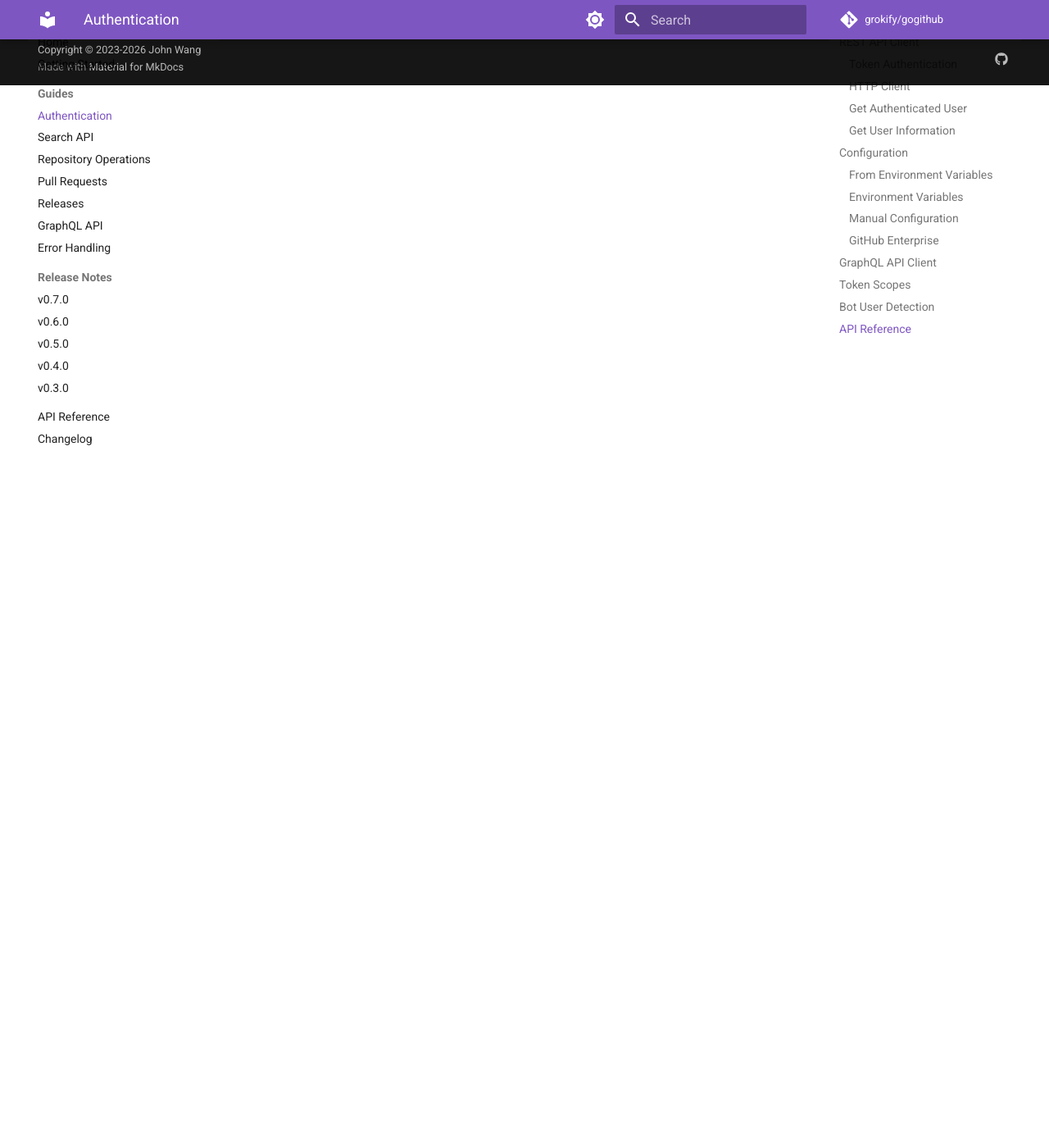
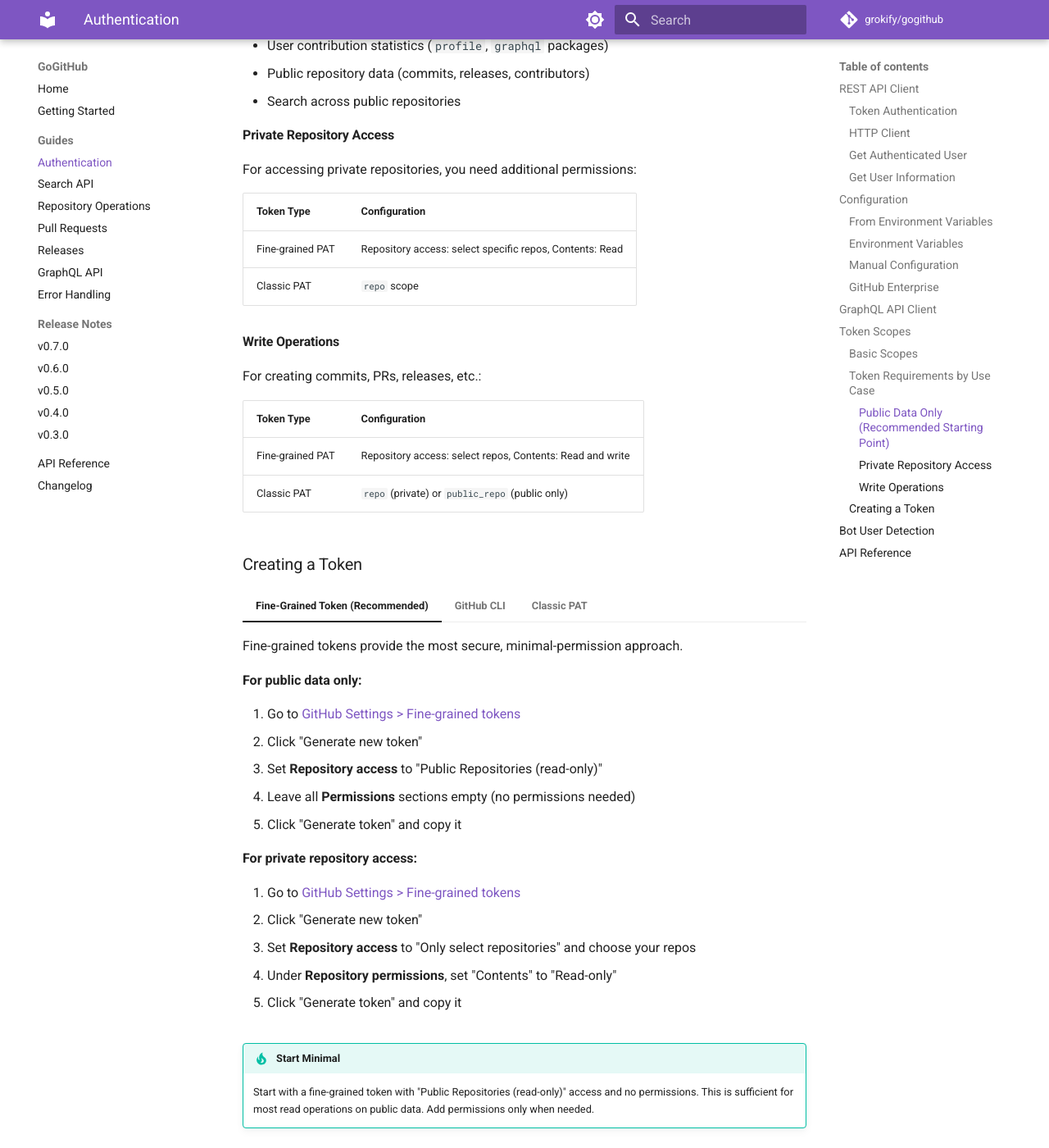
Before and after one commit to grokify/gogithub, an MkDocs documentation site: the page built from docs/guides/auth.md, in a window 1280 px wide and 1400 px high, scrolled down 3945 px. Shown: the whole window at 82% size. Built offline with MkDocs 1.6.1 and Material for MkDocs 9.7.7, drawn with Linux system fonts in a browser that asks for light colours; comment, search, counter and statistics services are not loaded; some of the changed text lies outside the part shown.

Commit message:
docs(auth): expand token requirements documentation
Add detailed token scope documentation:
- Token requirements by use case (public, private, write)
- Fine-grained vs classic PAT comparison
- Step-by-step token creation instructions
- Clarify that public data only needs "Public Repositories (read-only)"
  with no additional permissions

Co-Authored-By: Claude Opus 4.5 <noreply@anthropic.com>

````diff
--- a/docs/guides/auth.md
+++ b/docs/guides/auth.md
@@ -138,13 +138,94 @@ client := graphql.NewEnterpriseClient(ctx, "your-token", "https://github.mycompa
 
 ## Token Scopes
 
+### Basic Scopes
+
 | Scope | Required For |
 |-------|--------------|
 | (none) | Read public data, GraphQL queries on public repos |
 | `public_repo` | Write to public repositories |
 | `repo` | Full access to private repositories |
-| `read:user` | Read user profile data |
+| `read:user` | Read user profile data, contribution statistics |
 | `read:org` | Read organization membership |
+
+### Token Requirements by Use Case
+
+#### Public Data Only (Recommended Starting Point)
+
+For reading public user statistics, contribution data, and public repository information, you need **minimal permissions**:
+
+| Token Type | Configuration |
+|------------|---------------|
+| Fine-grained PAT | Repository access: "Public Repositories (read-only)", no other permissions |
+| Classic PAT | No scopes required (just a valid token) |
+| GitHub CLI | Default `gh auth login` works |
+
+This is sufficient for:
+
+- User contribution statistics (`profile`, `graphql` packages)
+- Public repository data (commits, releases, contributors)
+- Search across public repositories
+
+#### Private Repository Access
+
+For accessing private repositories, you need additional permissions:
+
+| Token Type | Configuration |
+|------------|---------------|
+| Fine-grained PAT | Repository access: select specific repos, Contents: Read |
+| Classic PAT | `repo` scope |
+
+#### Write Operations
+
+For creating commits, PRs, releases, etc.:
+
+| Token Type | Configuration |
+|------------|---------------|
+| Fine-grained PAT | Repository access: select repos, Contents: Read and write |
+| Classic PAT | `repo` (private) or `public_repo` (public only) |
+
+### Creating a Token
+
+=== "Fine-Grained Token (Recommended)"
+
+    Fine-grained tokens provide the most secure, minimal-permission approach.
+
+    **For public data only:**
+
+    1. Go to [GitHub Settings > Fine-grained tokens](https://github.com/settings/tokens?type=beta)
+    2. Click "Generate new token"
+    3. Set **Repository access** to "Public Repositories (read-only)"
+    4. Leave all **Permissions** sections empty (no permissions needed)
+    5. Click "Generate token" and copy it
+
+    **For private repository access:**
+
+    1. Go to [GitHub Settings > Fine-grained tokens](https://github.com/settings/tokens?type=beta)
+    2. Click "Generate new token"
+    3. Set **Repository access** to "Only select repositories" and choose your repos
+    4. Under **Repository permissions**, set "Contents" to "Read-only"
+    5. Click "Generate token" and copy it
+
+=== "GitHub CLI"
+
+    ```bash
+    # Login with default scopes (sufficient for most read operations)
+    gh auth login
+
+    # Get current token for use in your code
+    gh auth token
+    ```
+
+=== "Classic PAT"
+
+    1. Go to [GitHub Settings > Personal access tokens (classic)](https://github.com/settings/tokens)
+    2. Click "Generate new token (classic)"
+    3. For public data: no scopes needed
+    4. For private repos: select `repo` scope
+    5. Copy the token
+
+!!! tip "Start Minimal"
+    Start with a fine-grained token with "Public Repositories (read-only)" access and no permissions. This is sufficient for most read operations on public data. Add permissions only when needed.
 
 ## Bot User Detection
 
````
